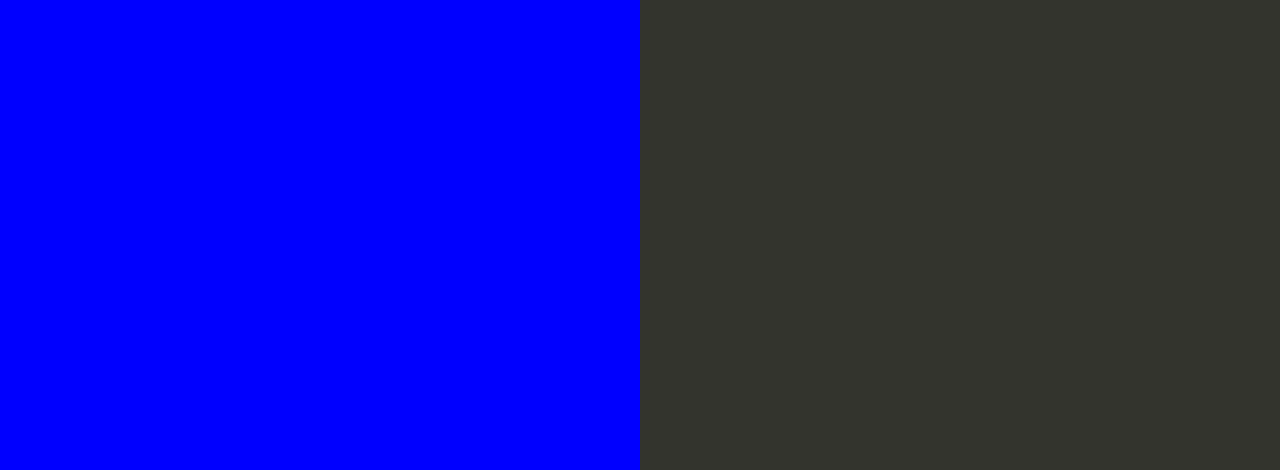
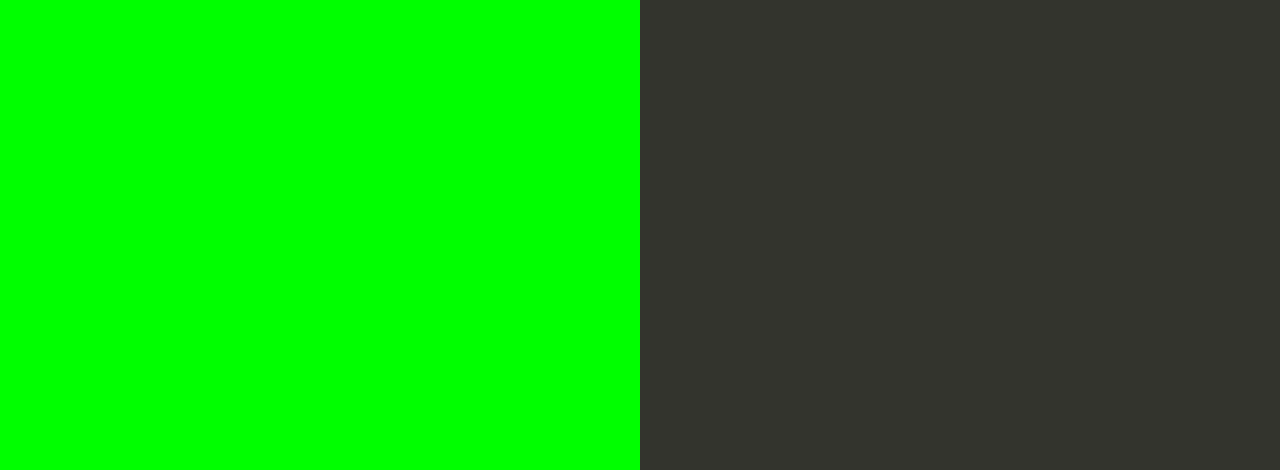
Before and after one commit to xEfren548/AWS-practice-eam, a website: page index.html in a window 1280 px wide. Shown: the part 330-800 px from the top of the page. Drawn offline with Linux system fonts and the light colour scheme.

Commit message:
Update background color

```diff
--- a/index.html
+++ b/index.html
@@ -35,7 +35,7 @@
 
         text-align: right;
         padding-top: 11em;
-        background-color: #0000FF;
+        background-color: #00ff00;
 
       }
       .textColumn p {
```
